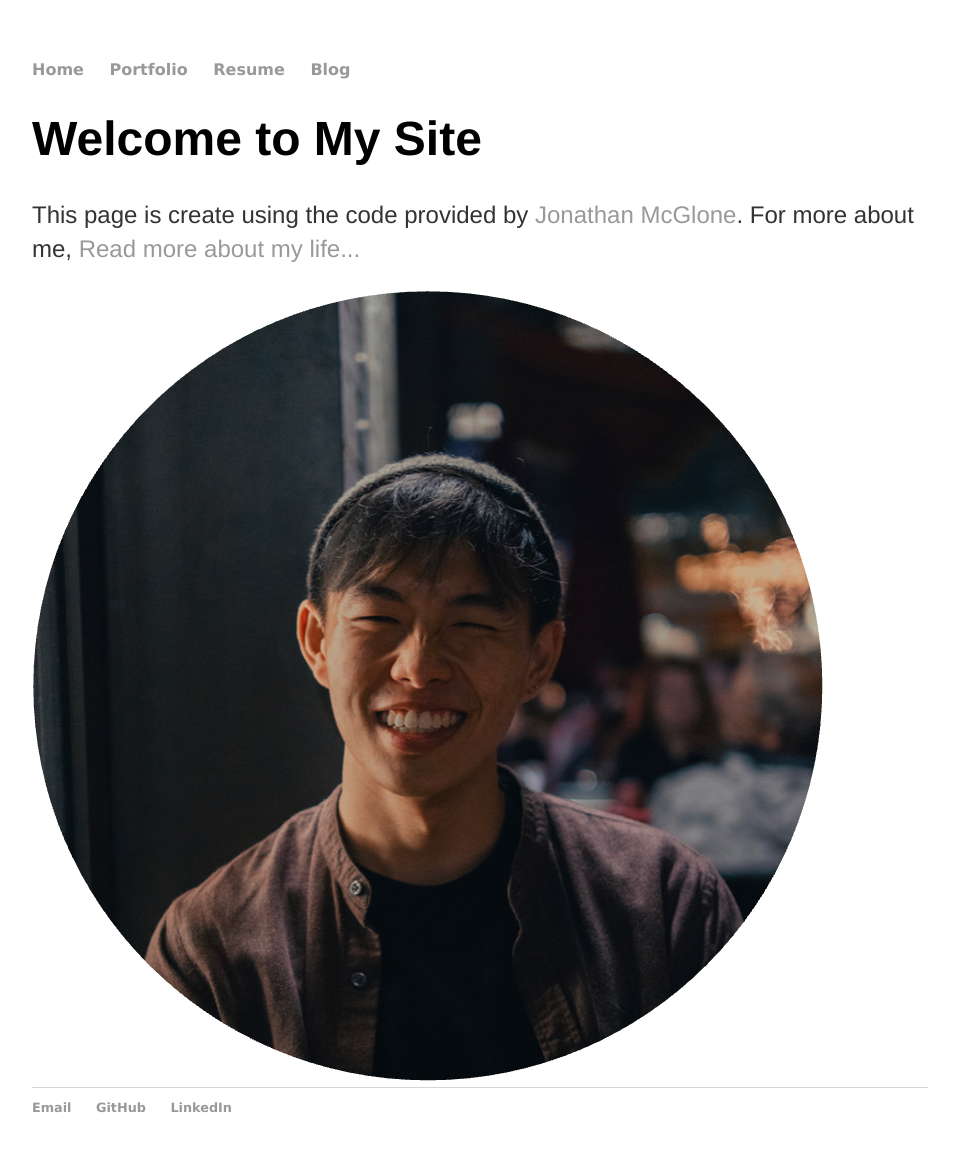
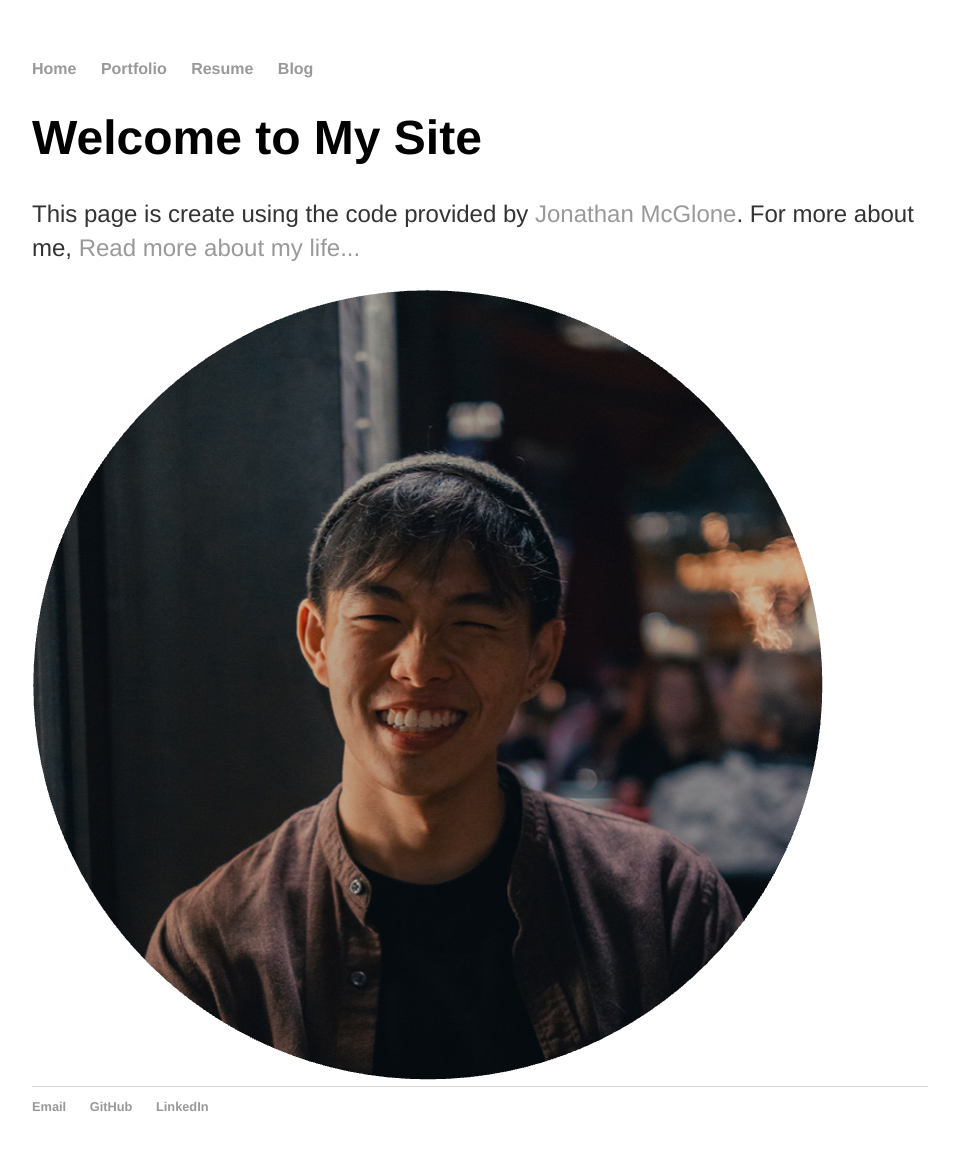
Before and after one commit to cwtravisyip/cwtravisyip.github.io, a Jekyll site: the page built from index.html, in a window 1280 px wide. Shown: the whole page, without its empty margins (160-1119 px from the left). Built offline with Jekyll 4.4.1, drawn with Linux system fonts in a browser that asks for light colours.

Commit message:
Revert font style

```diff
--- a/CSS/main.css
+++ b/CSS/main.css
@@ -4,7 +4,7 @@ body {
 }
 
 nav ul, footer ul {
-    font-family:'Lucida Sans';
+    font-family:'Helvetica', 'Arial', 'Sans-Serif';
     padding: 0px;
     list-style: none;
     font-weight: bold;
```
